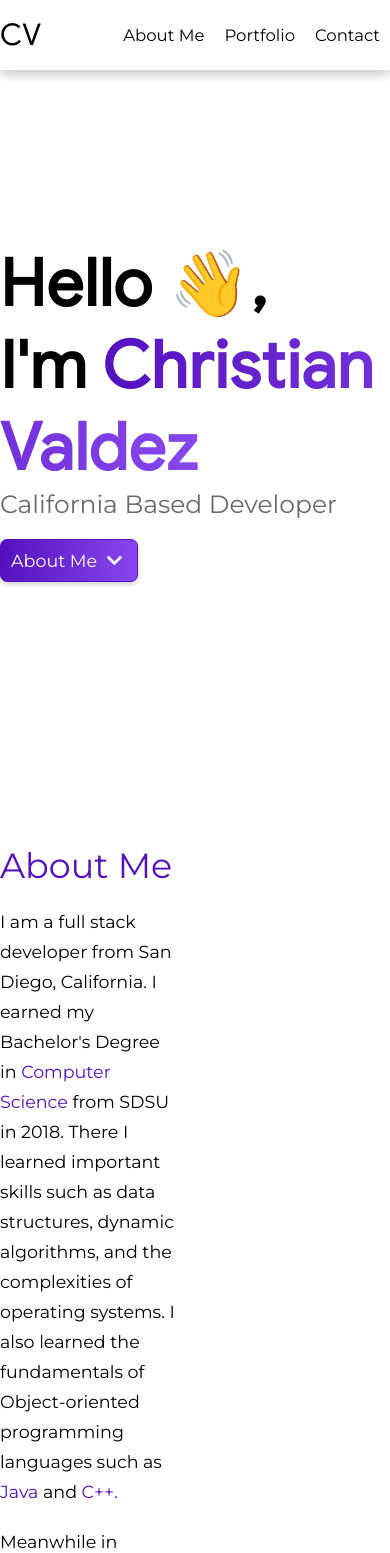
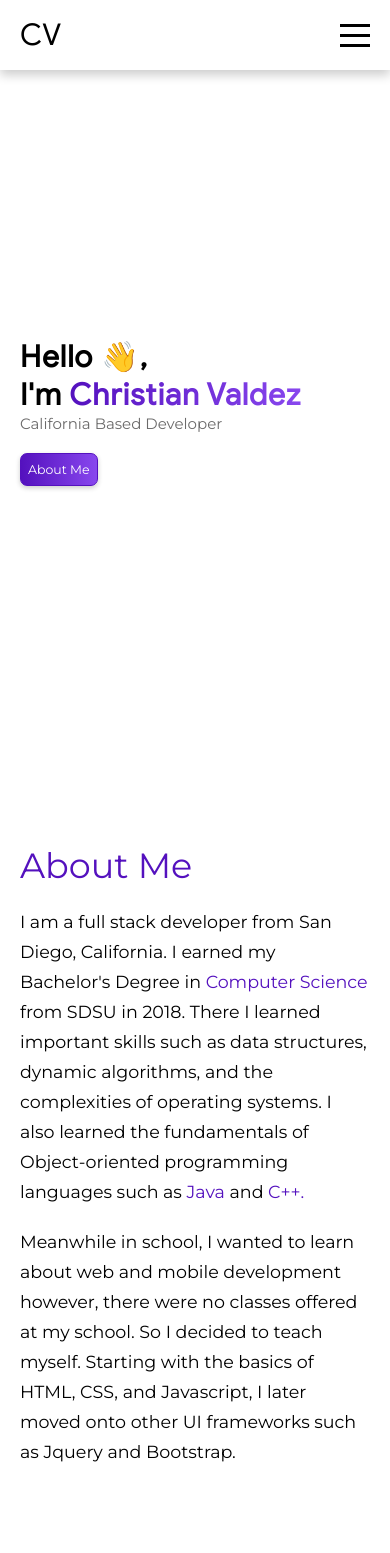
Before and after one commit to unChartedZone/unChartedZone.github.io, a Vue app: page / in a window 390 px wide. Shown: the top 1553 px of the page. Built offline with nearby package versions, Linux system fonts and the light colour scheme.

Commit message:
added media queries mainly for phone screens

```diff
--- a/src/components/About.vue
+++ b/src/components/About.vue
@@ -33,11 +33,14 @@ export default {
 
 <style lang="scss" scoped>
 .about {
-  margin: 0 auto 20rem;
+  margin: 0;
+  padding: 0 2rem;
+  @include respond(sm) {
+    padding: 0;
+    margin: 0 auto 20rem;
+  }
 
   &-text {
-    width: 45%;
-
     p:not(:last-child) {
       margin: 0 0 2rem 0;
     }
--- a/src/components/Header.vue
+++ b/src/components/Header.vue
@@ -2,6 +2,10 @@
   <nav class="nav d-flex align-center w-full">
     <div class="nav__main container mx-auto d-flex align-center">
       <div class="nav-item nav-logo">CV</div>
+
+      <div class="nav__toggle">
+        &nbsp;
+      </div>
 
       <div class="nav-item nav-links">
         <div class="nav-link" @click="scrollJumper({ id: 'about' })">
@@ -40,6 +44,11 @@ export default {
 
   &__main {
     justify-content: space-between;
+    padding: 0 2rem;
+
+    @include respond(xl) {
+      padding: 0;
+    }
   }
 
   &-logo {
@@ -53,6 +62,44 @@ export default {
     // @include respond(sm) {
     //   padding: 0 2.25rem;
     // }
+  }
+
+  &__toggle {
+    background-color: black;
+    position: relative;
+    height: 3px;
+    width: 3rem;
+    display: inline-block;
+
+    @include respond(sm) {
+      display: none;
+    }
+
+    &::before,
+    &:after {
+      background-color: black;
+      content: '';
+      height: 100%;
+      width: 100%;
+      position: absolute;
+      left: 0;
+    }
+
+    &:before {
+      top: -1rem;
+    }
+
+    &:after {
+      top: 1rem;
+    }
+  }
+
+  &-links {
+    display: none;
+
+    @include respond(sm) {
+      display: inline;
+    }
   }
 
   &-link {
--- a/src/components/Home.vue
+++ b/src/components/Home.vue
@@ -9,7 +9,7 @@
     <h2 class="subtitle">California Based Developer</h2>
     <a class="home-btn btn-primary my-1" @click="scrollJumper({ id: 'about' })">
       About Me
-      <i class="fas fa-chevron-down"></i>
+      <!-- <i class="fas fa-chevron-down"></i> -->
     </a>
   </section>
 </template>
@@ -34,6 +34,10 @@ i {
   padding: 0 0.5rem;
 }
 
+.header-primary {
+  animation: slide-in-left ease-out 0.7s;
+}
+
 .subtitle {
   animation: slide-in-right ease-out 0.7s;
 }
@@ -41,6 +45,11 @@ i {
 .home {
   &-page {
     height: 100vh;
+    padding: 0 2rem;
+
+    @include respond(sm) {
+      padding: 0 0;
+    }
   }
 
   &-btn {
@@ -59,10 +68,6 @@ i {
   color: transparent;
 }
 
-.header-primary {
-  animation: slide-in-left ease-out 0.7s;
-}
-
 .hand-emoji {
   display: inline-block;
   transition: all 0.4s;
--- a/src/components/Portfolio.vue
+++ b/src/components/Portfolio.vue
@@ -109,11 +109,20 @@ export default {
 
   &__content {
     display: grid;
-    grid-template-columns: 1fr 1fr;
+    grid-template-columns: 1fr;
+
+    @include respond(lg) {
+      grid-template-columns: 1fr 1fr;
+    }
   }
 
   &__image {
     padding: 0 2rem;
+    margin: 0 0 2rem;
+
+    @include respond(lg) {
+      margin: 0;
+    }
 
     img {
       border-radius: 7px;
@@ -133,6 +142,11 @@ export default {
 
   &__copy {
     line-height: 1.7;
+    margin: 0 0 2rem;
+
+    @include respond(lg) {
+      margin: 0;
+    }
   }
 }
 </style>
--- a/src/scss/base/_typography.scss
+++ b/src/scss/base/_typography.scss
@@ -1,8 +1,13 @@
 .header {
   &-primary {
     font-family: 'Google Sans', sans-serif;
-    font-size: 6.5rem;
     letter-spacing: 0.1rem;
+
+    font-size: 3rem;
+
+    @include respond(xl) {
+      font-size: 6.5rem;
+    }
   }
 
   &-secondary {
@@ -21,8 +26,12 @@
 .subtitle {
   color: $color-grey-1;
   font-family: $primary-default-font;
-  font-size: 2.5rem;
   font-weight: 400;
+  font-size: 1.5rem;
+
+  @include respond(xl) {
+    font-size: 2.5rem;
+  }
 }
 
 .paragraph {
--- a/src/scss/components/_button.scss
+++ b/src/scss/components/_button.scss
@@ -11,12 +11,17 @@
     border-radius: 7px;
     color: white;
     cursor: pointer;
-    font-size: 1.75rem;
+    font-size: 1.25rem;
     font-family: $primary-default-font;
-    padding: 10px;
+    padding: 8px 7px;
     transition: all 0.2s ease-in-out;
     text-decoration: none;
     box-shadow: 0 2px 5px rgba(0, 0, 0, 0.2);
+
+    @include respond(xl) {
+      font-size: 1.75rem;
+      padding: 10px;
+    }
   }
 
   &:hover {
```
